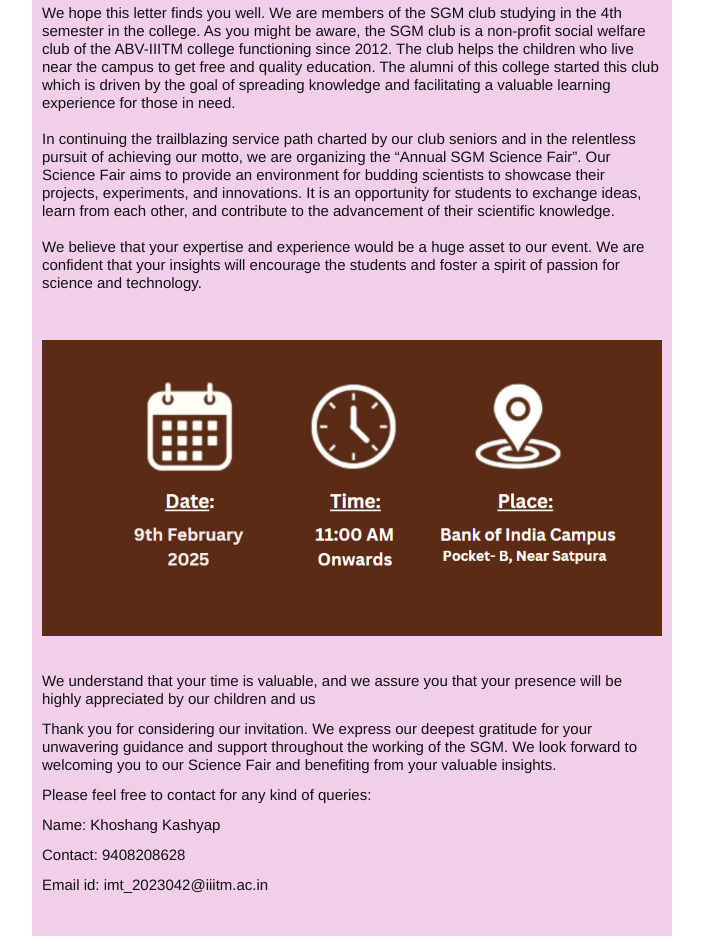
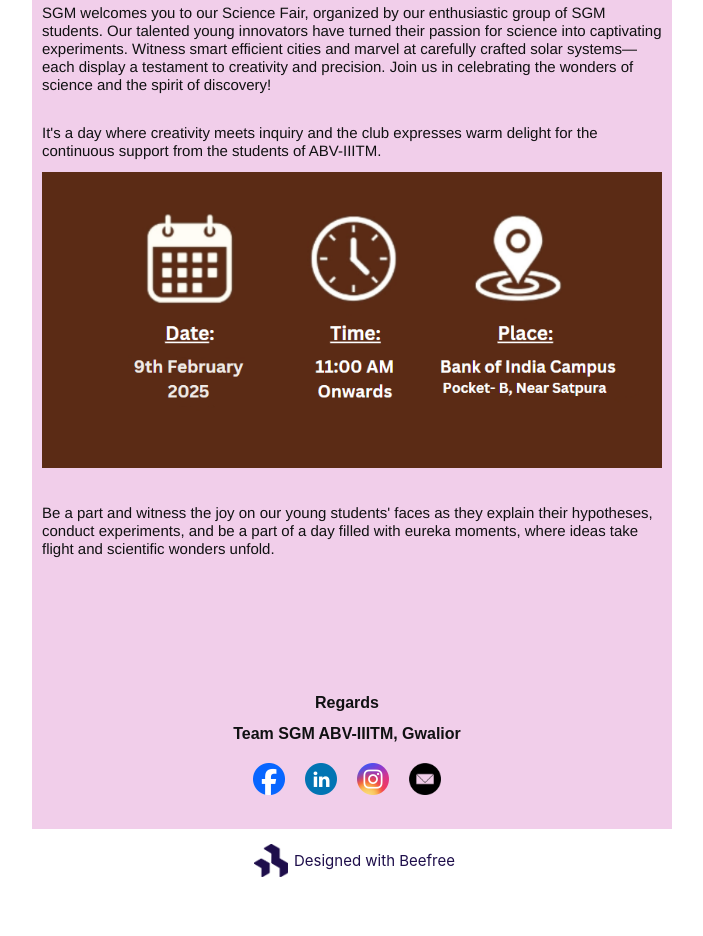
Before and after one commit to khoshang-k/tp, a plain HTML site: page index.html in a window 1280 px wide. Shown: the part 257-1193 px from the top of the page, without its empty margins (288-991 px from the left). After the commit the page ends 1149 px from the top, so only its background shows below. Drawn offline with Linux system fonts and the light colour scheme.

Commit message:
Update index.html

```diff
--- a/index.html
+++ b/index.html
@@ -139,22 +139,13 @@
 <tr>
 <td class="pad">
 <div style="color:#101112;direction:ltr;font-family:'Helvetica Neue', Helvetica, Arial, sans-serif;font-size:15px;font-weight:400;letter-spacing:0px;line-height:120%;text-align:left;mso-line-height-alt:18px;">
-<p style="margin: 0; margin-bottom: 12px;">We hope this letter finds you well. We are members of the SGM club studying in the 4th semester in the college. As you might be aware, the SGM club is a non-profit social welfare club of the ABV-IIITM college functioning since 2012. The club helps the children who live near the campus to get free and quality education. The alumni of this college started this club which is driven by the goal of spreading knowledge and facilitating a valuable learning experience for those in need. <br><br>
+<p style="margin: 0; margin-bottom: 12px;">SGM welcomes you to our Science Fair, organized by our enthusiastic group of SGM students. Our talented young innovators have turned their passion for science into captivating experiments. Witness smart efficient cities and marvel at carefully crafted solar systems—each display a testament to creativity and precision. Join us in celebrating the wonders of science and the spirit of discovery!<br><br>
+    <p style="margin: 0; margin-bottom: 12px;">It's a day where creativity meets inquiry and the club expresses warm delight for the continuous support from the students of ABV-IIITM.</p>
+    <div style="max-width: 640px;"><img height="auto" src="images/unnamed.png" style="display: block; height: auto; border: 0; width: 100%;" width="640"/></div>
 
-    In continuing the trailblazing service path charted by our club seniors and in the relentless pursuit of achieving our motto, we are organizing the “Annual SGM Science Fair”. Our Science Fair aims to provide an environment for budding scientists to showcase their projects, experiments, and innovations. It is an opportunity for students to exchange ideas, learn from each other, and contribute to the advancement of their scientific knowledge.<br><br>
-
-    We believe that your expertise and experience would be a huge asset to our event. We are confident that your insights will encourage the students and foster a spirit of passion for science and technology. </p>
-    <br><br>
-    <div style="max-width: 640px;"><img height="auto" src="images/unnamed.png" style="display: block; height: auto; border: 0; width: 100%;" width="640"/></div>
     <br><br>
     <p style="margin: 0; margin-bottom: 12px;">
-        We understand that your time is valuable, and we assure you that your presence will be highly appreciated by our children and us</p>
-
-    <p style="margin: 0; margin-bottom: 12px;">Thank you for considering our invitation. We express our deepest gratitude for your unwavering guidance and support throughout the working of the SGM. We look forward to welcoming you to our Science Fair and benefiting from your valuable insights.</p>
-    <p style="margin: 0; margin-bottom: 12px;">Please feel free to contact for any kind of queries:</p>
-    <p style="margin: 0; margin-bottom: 12px;">Name: Khoshang Kashyap</p>
-    <p style="margin: 0; margin-bottom: 12px;">Contact: 9408208628</p>
-    <p style="margin: 0; margin-bottom: 12px;">Email id: imt_2023042@iiitm.ac.in</p>
+        Be a part and witness the joy on our young students' faces as they explain their hypotheses, conduct experiments, and be a part of a day filled with eureka moments, where ideas take flight and scientific wonders unfold.</p>
 
 <p style="margin: 0;"> </p>
 </div>
```
